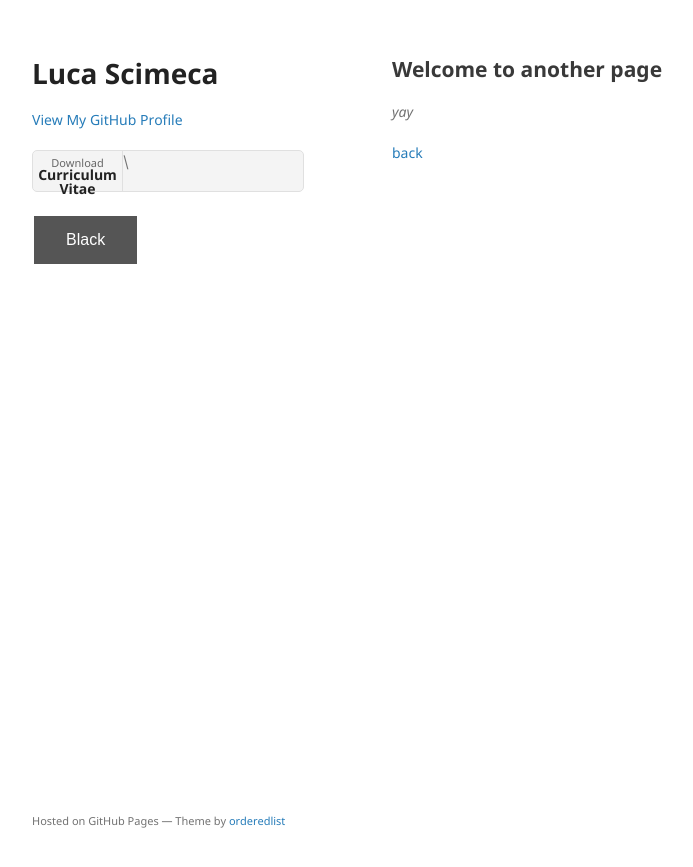
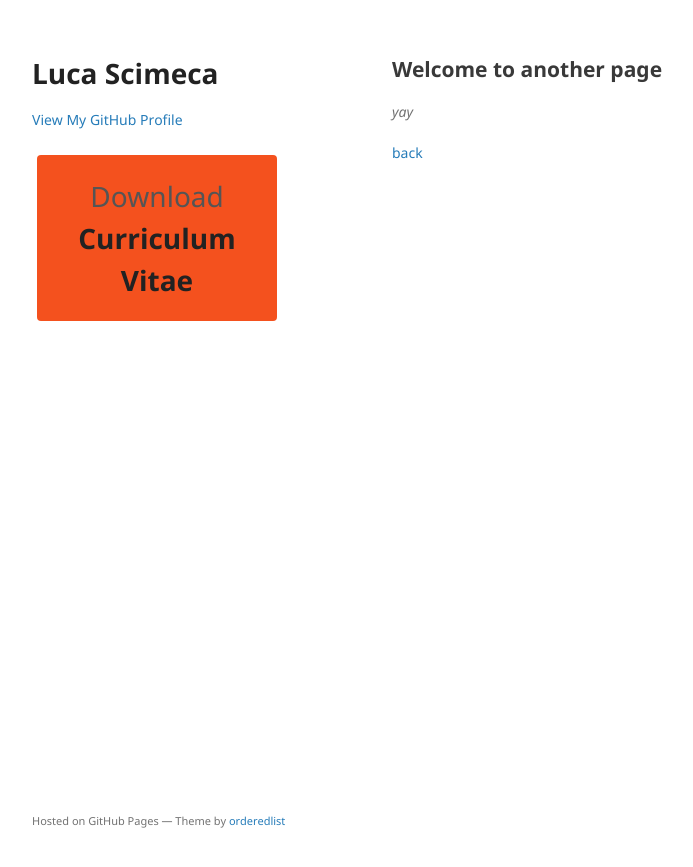
Before and after one commit to lucascimeca/lucascimeca.github.io, a Jekyll site: the page built from another-page.md, in a window 1280 px wide. Shown: the top 867 px of the page, without its empty margins (178-871 px from the left). Built offline with Jekyll 4.4.1, drawn with Linux system fonts in a browser that asks for light colours; the repository's description, which GitHub fills in, is left out; our own code applies the rules of GitHub Pages for plain Markdown files.

Commit message:
Update default.html

```diff
--- a/_layouts/default.html
+++ b/_layouts/default.html
@@ -2,22 +2,48 @@
 <html lang="{{ site.lang | default: "en-US" }}">
   <head>
   <style>
+
     .button {
-        background-color: #4CAF50; /* Green */
-        border: none;
-        color: white;
-        padding: 15px 32px;
-        text-align: center;
-        text-decoration: none;
-        display: inline-block;
-        font-size: 16px;
-        margin: 4px 2px;
-        cursor: pointer;
+      display: inline-block;
+      border-radius: 4px;
+      background-color: #f4511e;
+      border: none;
+      color: #555555;
+      text-align: center;
+      font-size: 28px;
+      padding: 20px;
+      width: 200px;
+      transition: all 0.5s;
+      cursor: pointer;
+      margin: 5px;
     }
-    .button2 {background-color: #008CBA;} /* Blue */
-    .button3 {background-color: #f44336;} /* Red */
-    .button4 {background-color: #e7e7e7; color: black;} /* Gray */
-    .button5 {background-color: #555555;} /* Black */
+
+    .button span {
+      cursor: pointer;
+      display: inline-block;
+      position: relative;
+      transition: 0.5s;
+    }
+
+    .button span:after {
+      content: '\00bb';
+      position: absolute;
+      opacity: 0;
+      top: 0;
+      right: -20px;
+      transition: 0.5s;
+    }
+
+    .button:hover span {
+      padding-right: 25px;
+    }
+
+    .button:hover span:after {
+      opacity: 1;
+      right: 0;
+    }
+
+
   </style>
     <meta charset="utf-8">
     <meta http-equiv="X-UA-Compatible" content="chrome=1">
@@ -36,10 +62,7 @@
         <p>{{ site.description | default: site.github.project_tagline }}</p>
 
           <p class="view"><a href="{{ site.github.owner_url }}">View My GitHub Profile</a></p>
-          <ul>
-            <li><a href="{{ site.github.zip_url }}">Download <strong>Curriculum Vitae</strong></a></li>\
-          </ul>
-        <button class="button button5">Black</button>
+          <p><a href="{{ site.github.zip_url }}" class="button" style="vertical-align:middle">Download <strong>Curriculum Vitae</strong></a></p>
       </header>
       <section>
 
```
